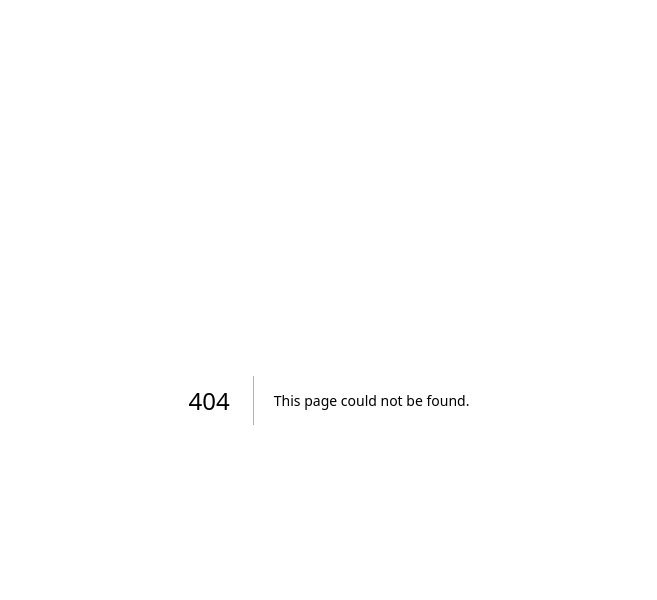
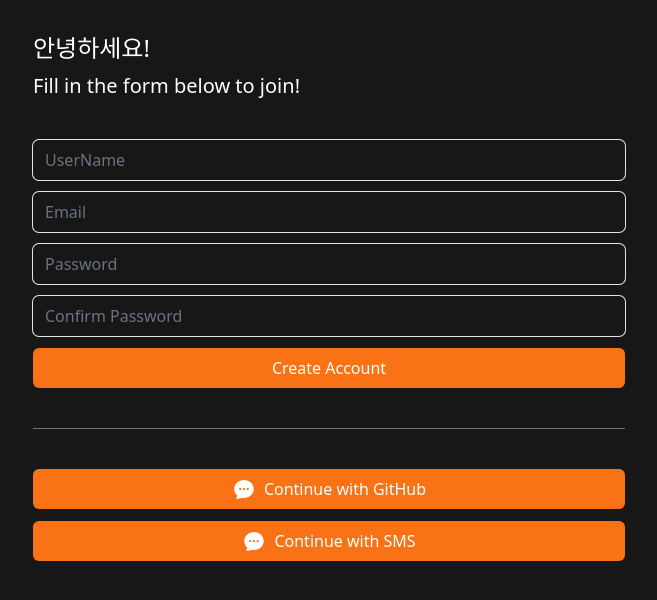
Before and after one commit to Engineer88/carrot-market-reloaded, a Next.js app: page /create-account in a window 1280 px wide. Before the commit this address had no page. Shown: the top 600 px of the page, without its empty margins (311-968 px from the left). Built offline with nearby package versions, Linux system fonts and the light colour scheme.

Commit message:
Section-4-update
Section-4-update

```diff
--- /dev/null
+++ b/app/create-account/page.tsx
@@ -0,0 +1,32 @@
+import FormButton from "@/components/form-btn";
+import FormInput from "@/components/form-input";
+import SocialLogin from "@/components/social-login";
+
+export default function CreateAccount() {
+  return (
+    <div className="flex flex-col gap-10 py-8 px-6">
+      <div className="flex flex-col gap-2 *:font-medium">
+        <h1 className="text-2xl">안녕하세요!</h1>
+        <h2 className="text-xl">Fill in the form below to join!</h2>
+      </div>
+      <form className="flex flex-col gap-3">
+        <FormInput type="text" required placeholder="UserName" errors={[]} />
+        <FormInput type="email" required placeholder="Email" errors={[]} />
+        <FormInput
+          type="password"
+          required
+          placeholder="Password"
+          errors={[]}
+        />
+        <FormInput
+          type="password"
+          required
+          placeholder="Confirm Password"
+          errors={[]}
+        />
+        <FormButton loading={false} text="Create Account" />
+      </form>
+      <SocialLogin />
+    </div>
+  );
+}
--- a/app/globals.css
+++ b/app/globals.css
@@ -2,26 +2,14 @@
 @tailwind components;
 @tailwind utilities;
 
-:root {
-  --background: #ffffff;
-  --foreground: #171717;
-}
-
-@media (prefers-color-scheme: dark) {
-  :root {
-    --background: #0a0a0a;
-    --foreground: #ededed;
+@layer base {
+  a {
+    @apply text-orange-500;
   }
 }
 
-body {
-  color: var(--foreground);
-  background: var(--background);
-  font-family: Arial, Helvetica, sans-serif;
-}
-
-@layer utilities {
-  .text-balance {
-    text-wrap: balance;
+@layer components {
+  .primary-btn {
+    @apply w-full bg-orange-500 text-white font-medium rounded-md text-center hover:bg-orange-400 transition-colors;
   }
 }
--- a/app/layout.tsx
+++ b/app/layout.tsx
@@ -26,7 +26,7 @@
   return (
     <html lang="en">
       <body
-        className={`${geistSans.variable} ${geistMono.variable} antialiased`}
+        className={`${geistSans.variable} ${geistMono.variable} antialiased bg-neutral-900 text-white max-w-screen-sm mx-auto`}
       >
         {children}
       </body>
--- /dev/null
+++ b/app/login/page.tsx
@@ -0,0 +1,26 @@
+import FormButton from "@/components/form-btn";
+import FormInput from "@/components/form-input";
+import SocialLogin from "@/components/social-login";
+
+export default function Login() {
+  return (
+    <div className="flex flex-col gap-10 py-8 px-6">
+      <div className="flex flex-col gap-2 *:font-medium">
+        <h1 className="text-2xl">안녕하세요!</h1>
+        <h2 className="text-xl">Log in with email and password</h2>
+      </div>
+      <form className="flex flex-col gap-3">
+        <FormInput type="email" required placeholder="Email" errors={[]} />
+        <FormInput
+          type="password"
+          required
+          placeholder="Password"
+          errors={[]}
+        />
+
+        <FormButton loading={false} text="Create Account" />
+      </form>
+      <SocialLogin />
+    </div>
+  );
+}
--- a/app/page.tsx
+++ b/app/page.tsx
@@ -1,101 +1,24 @@
-import Image from "next/image";
+import Link from "next/link";
 
 export default function Home() {
   return (
-    <div className="grid grid-rows-[20px_1fr_20px] items-center justify-items-center min-h-screen p-8 pb-20 gap-16 sm:p-20 font-[family-name:var(--font-geist-sans)]">
-      <main className="flex flex-col gap-8 row-start-2 items-center sm:items-start">
-        <Image
-          className="dark:invert"
-          src="https://nextjs.org/icons/next.svg"
-          alt="Next.js logo"
-          width={180}
-          height={38}
-          priority
-        />
-        <ol className="list-inside list-decimal text-sm text-center sm:text-left font-[family-name:var(--font-geist-mono)]">
-          <li className="mb-2">
-            Get started by editing{" "}
-            <code className="bg-black/[.05] dark:bg-white/[.06] px-1 py-0.5 rounded font-semibold">
-              app/page.tsx
-            </code>
-            .
-          </li>
-          <li>Save and see your changes instantly.</li>
-        </ol>
-
-        <div className="flex gap-4 items-center flex-col sm:flex-row">
-          <a
-            className="rounded-full border border-solid border-transparent transition-colors flex items-center justify-center bg-foreground text-background gap-2 hover:bg-[#383838] dark:hover:bg-[#ccc] text-sm sm:text-base h-10 sm:h-12 px-4 sm:px-5"
-            href="https://vercel.com/new?utm_source=create-next-app&utm_medium=appdir-template-tw&utm_campaign=create-next-app"
-            target="_blank"
-            rel="noopener noreferrer"
-          >
-            <Image
-              className="dark:invert"
-              src="https://nextjs.org/icons/vercel.svg"
-              alt="Vercel logomark"
-              width={20}
-              height={20}
-            />
-            Deploy now
-          </a>
-          <a
-            className="rounded-full border border-solid border-black/[.08] dark:border-white/[.145] transition-colors flex items-center justify-center hover:bg-[#f2f2f2] dark:hover:bg-[#1a1a1a] hover:border-transparent text-sm sm:text-base h-10 sm:h-12 px-4 sm:px-5 sm:min-w-44"
-            href="https://nextjs.org/docs?utm_source=create-next-app&utm_medium=appdir-template-tw&utm_campaign=create-next-app"
-            target="_blank"
-            rel="noopener noreferrer"
-          >
-            Read our docs
-          </a>
+    <div className="flex flex-col items center justify-between min-h-screen p-6">
+      <div className="my-auto flex flex-col items-center *:font-medium gap-2">
+        <span className="text-9xl">🥕</span>
+        <h1 className="text-4xl">당근</h1>
+        <h2 className="text-2xl">당근 마켓에 어서오세요!</h2>
+      </div>
+      <div className="flex flex-col items-center gap-3 w-full">
+        <Link href="/create-account" className="primary-btn py-2.5 text-lg">
+          시작하기
+        </Link>
+        <div className="flex gap-2">
+          <span>이미 계정이 있나요?</span>
+          <Link href="/login" className="hover:underline">
+            로그인
+          </Link>
         </div>
-      </main>
-      <footer className="row-start-3 flex gap-6 flex-wrap items-center justify-center">
-        <a
-          className="flex items-center gap-2 hover:underline hover:underline-offset-4"
-          href="https://nextjs.org/learn?utm_source=create-next-app&utm_medium=appdir-template-tw&utm_campaign=create-next-app"
-          target="_blank"
-          rel="noopener noreferrer"
-        >
-          <Image
-            aria-hidden
-            src="https://nextjs.org/icons/file.svg"
-            alt="File icon"
-            width={16}
-            height={16}
-          />
-          Learn
-        </a>
-        <a
-          className="flex items-center gap-2 hover:underline hover:underline-offset-4"
-          href="https://vercel.com/templates?framework=next.js&utm_source=create-next-app&utm_medium=appdir-template-tw&utm_campaign=create-next-app"
-          target="_blank"
-          rel="noopener noreferrer"
-        >
-          <Image
-            aria-hidden
-            src="https://nextjs.org/icons/window.svg"
-            alt="Window icon"
-            width={16}
-            height={16}
-          />
-          Examples
-        </a>
-        <a
-          className="flex items-center gap-2 hover:underline hover:underline-offset-4"
-          href="https://nextjs.org?utm_source=create-next-app&utm_medium=appdir-template-tw&utm_campaign=create-next-app"
-          target="_blank"
-          rel="noopener noreferrer"
-        >
-          <Image
-            aria-hidden
-            src="https://nextjs.org/icons/globe.svg"
-            alt="Globe icon"
-            width={16}
-            height={16}
-          />
-          Go to nextjs.org →
-        </a>
-      </footer>
+      </div>
     </div>
   );
 }
--- /dev/null
+++ b/app/sms/page.tsx
@@ -0,0 +1,29 @@
+import FormButton from "@/components/form-btn";
+import FormInput from "@/components/form-input";
+
+export default function SMSLogin() {
+  return (
+    <div className="flex flex-col gap-10 py-8 px-6">
+      <div className="flex flex-col gap-2 *:font-medium">
+        <h1 className="text-2xl">SMS Login</h1>
+        <h2 className="text-xl">Verify your phone number</h2>
+      </div>
+      <form className="flex flex-col gap-3">
+        <FormInput
+          type="number"
+          required
+          placeholder="Phone number"
+          errors={[]}
+        />
+        <FormInput
+          type="number"
+          required
+          placeholder="Verification code"
+          errors={[]}
+        />
+
+        <FormButton loading={false} text="Verify" />
+      </form>
+    </div>
+  );
+}
--- /dev/null
+++ b/components/form-btn.tsx
@@ -0,0 +1,15 @@
+interface FormButtonProps {
+  loading: boolean;
+  text: string;
+}
+
+export default function FormButton({ loading, text }: FormButtonProps) {
+  return (
+    <button
+      disabled={loading}
+      className="primary-btn h-10 disabled:bg-neutral-500"
+    >
+      {loading ? "Loading......" : text}
+    </button>
+  );
+}
--- /dev/null
+++ b/components/form-input.tsx
@@ -0,0 +1,29 @@
+interface FormInputProps {
+  type: string;
+  placeholder: string;
+  required: boolean;
+  errors: string[];
+}
+
+export default function FormInput({
+  type,
+  placeholder,
+  required,
+  errors,
+}: FormInputProps) {
+  return (
+    <div className="flex flex-col gap-2">
+      <input
+        className="bg-transparent rounded-md w-full h-10 focus:outline-none ring-1 focus:ring-4 transition ring-neutral-200 focus:ring-orange-500 border-none"
+        type={type}
+        placeholder={placeholder}
+        required={required}
+      />
+      {errors.map((error, index) => (
+        <span key={index} className="text-red-500 font-medium">
+          {error}
+        </span>
+      ))}
+    </div>
+  );
+}
--- /dev/null
+++ b/components/social-login.tsx
@@ -0,0 +1,30 @@
+import { ChatBubbleOvalLeftEllipsisIcon } from "@heroicons/react/24/solid";
+import Link from "next/link";
+
+export default function SocialLogin() {
+  return (
+    <>
+      <div className="w-full h-px bg-neutral-500" />
+      <div className="flex flex-col gap-3">
+        <Link
+          href="/github/start"
+          className="primary-btn flex h-10 items-center justify-center gap-2"
+        >
+          <span>
+            <ChatBubbleOvalLeftEllipsisIcon className="w-6 h-6" />
+          </span>
+          <span>Continue with GitHub</span>
+        </Link>
+        <Link
+          href="/sms"
+          className="primary-btn flex h-10 items-center justify-center gap-2"
+        >
+          <span>
+            <ChatBubbleOvalLeftEllipsisIcon className="w-6 h-6" />
+          </span>
+          <span>Continue with SMS</span>
+        </Link>
+      </div>
+    </>
+  );
+}
--- a/tailwind.config.ts
+++ b/tailwind.config.ts
@@ -1,4 +1,5 @@
 import type { Config } from "tailwindcss";
+import forms from "@tailwindcss/forms";
 
 const config: Config = {
   content: [
@@ -6,14 +7,7 @@
     "./components/**/*.{js,ts,jsx,tsx,mdx}",
     "./app/**/*.{js,ts,jsx,tsx,mdx}",
   ],
-  theme: {
-    extend: {
-      colors: {
-        background: "var(--background)",
-        foreground: "var(--foreground)",
-      },
-    },
-  },
-  plugins: [],
+  theme: {},
+  plugins: [forms],
 };
 export default config;
```
Also changed, not shown: package.json (+7 -5 lines), 2 other files (tests, documents, lock files or other folders).
